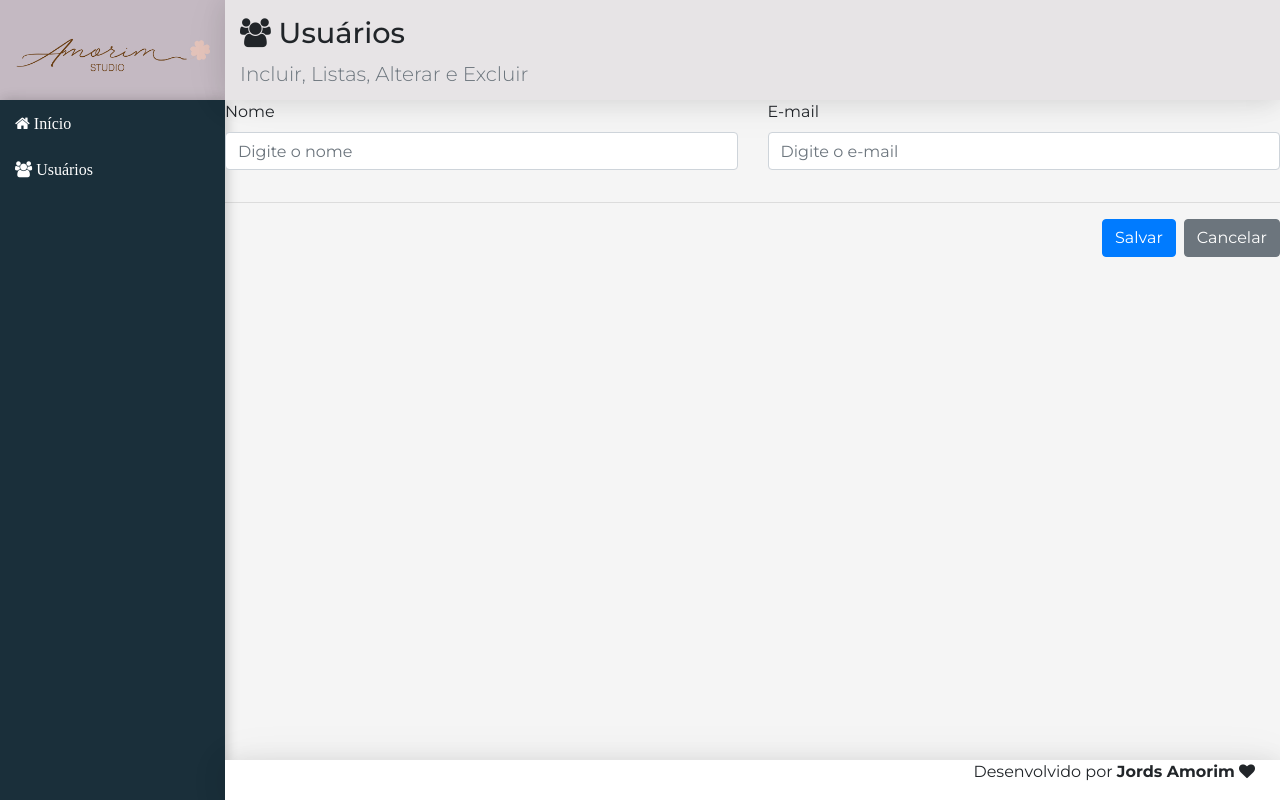
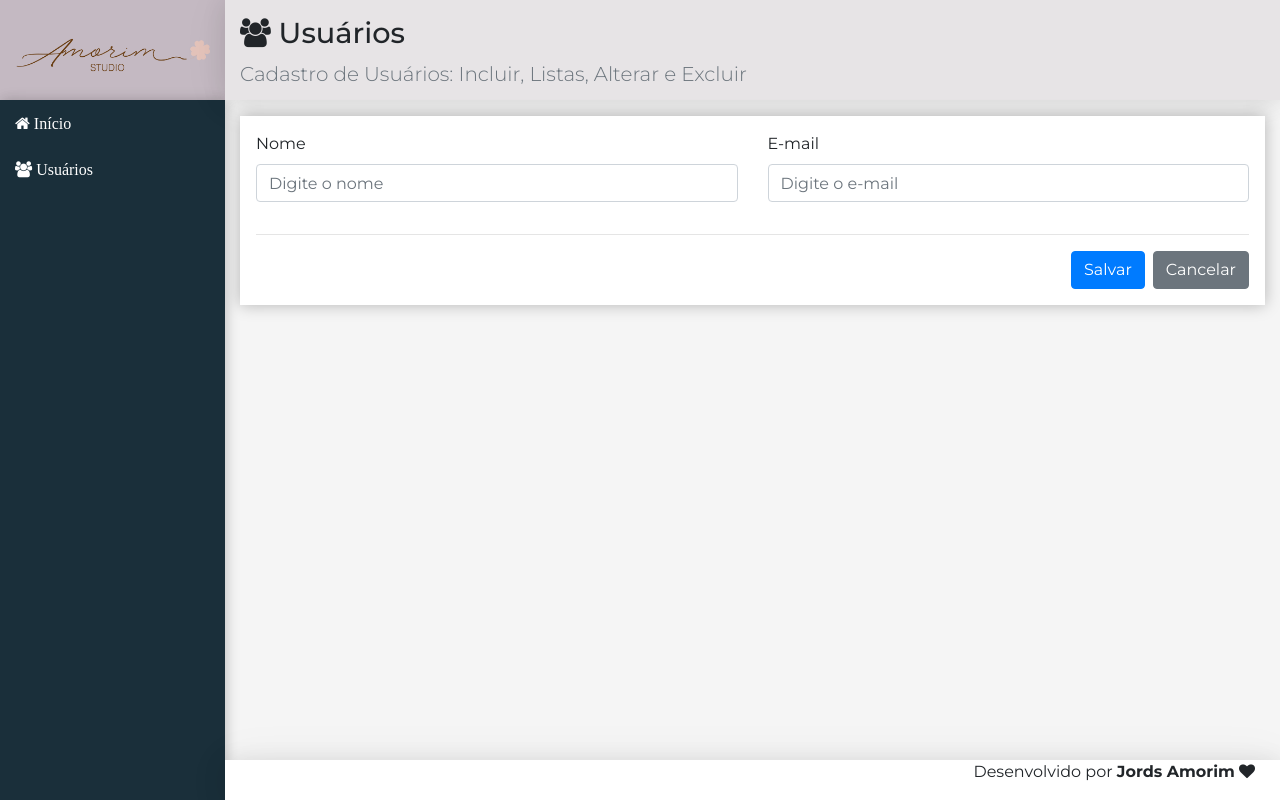
Before and after one commit to Jords-amorim/cadastro-usuario, a React (Create React App) app in the folder frontend/: page /users in a window 1280 px wide. Built offline with nearby package versions, Linux system fonts and the light colour scheme.

Commit message:
Refatoração Componente UserCrud

```diff
--- a/frontend/src/componentes/user/UserCrud.jsx
+++ b/frontend/src/componentes/user/UserCrud.jsx
@@ -1,20 +1,21 @@
- import React,{Component} from 'react'
+ import React,{ Component } from 'react'
 
 // Importação dependência AXIOS
 import axios from 'axios'
 
 // Importação Stylesheet
-//import './Main.css'
+// import '../template/Main.css'
 
  //Importação Componentes
  import Header from '../template/Header'
+ import Main from '../template/Main'
 
 // Criação objeto
 // Vamos passar as propriedades para o componente
  const headerProps = {
      icon: 'users',
      title: 'Usuários',
-     subtitle: 'Incluir, Listas, Alterar e Excluir'
+     subtitle: 'Cadastro de Usuários: Incluir, Listas, Alterar e Excluir'
  }
 
 // Estado Inicial
@@ -27,7 +28,7 @@ import axios from 'axios'
 //Componente de classe
 export default class UserCrud extends Component {
 
-     state = { ...initialState }
+     state = {...initialState }
 
      clear() {
          this.setState({ user: initialState.user})
@@ -110,12 +111,11 @@ export default class UserCrud extends Component {
      render(){
          return (
              <>
-             <Header {...headerProps}>
+             <Main {...headerProps}>
+                {this.renderForm()}
 
-                                 </Header>
-                                <div>
-                                     {this.renderForm()}
-                                 </div>
+            </Main>
+
              </>
 
          )
```
Also changed, not shown: 1 other file (tests, documents, lock files or other folders).
